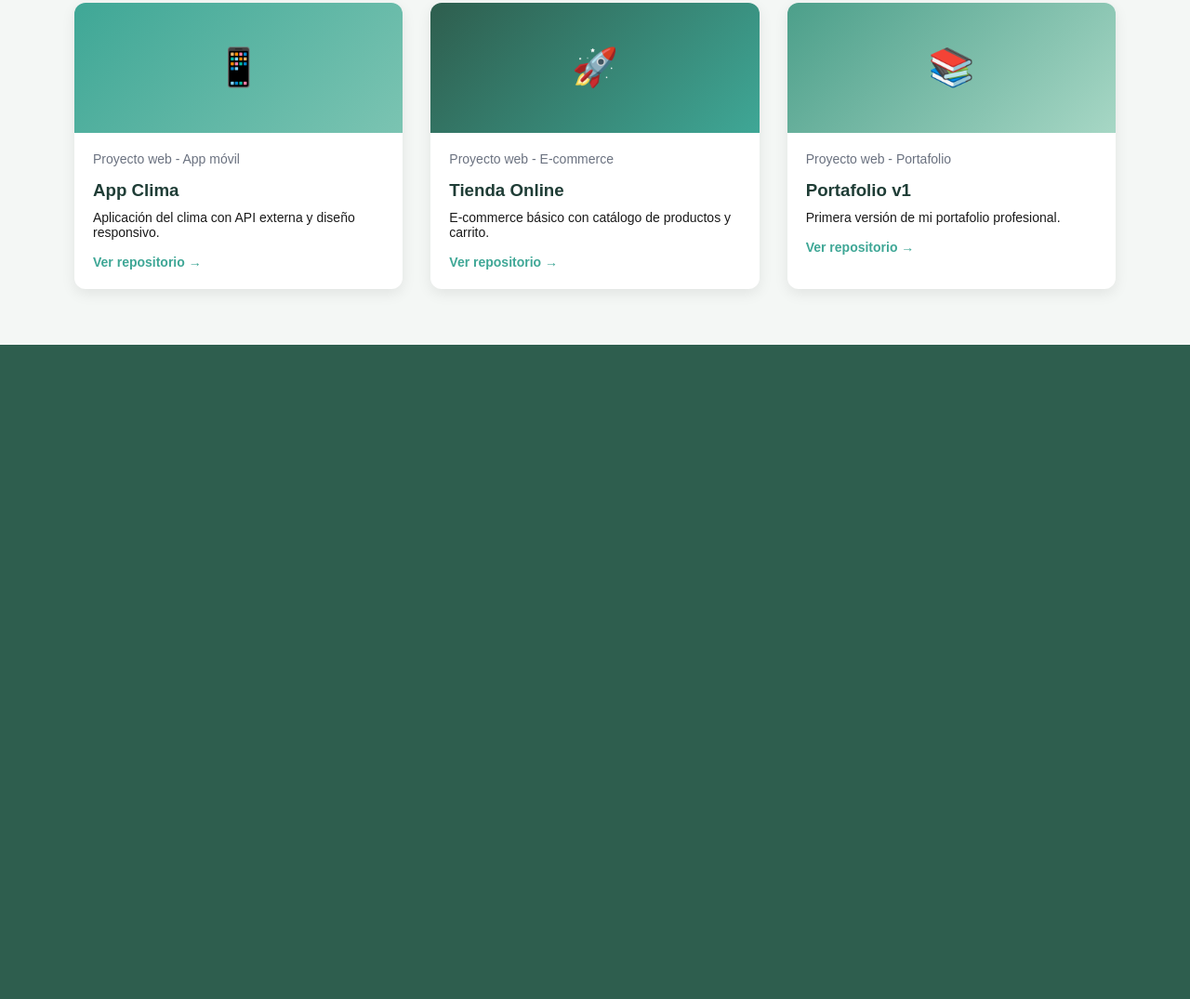
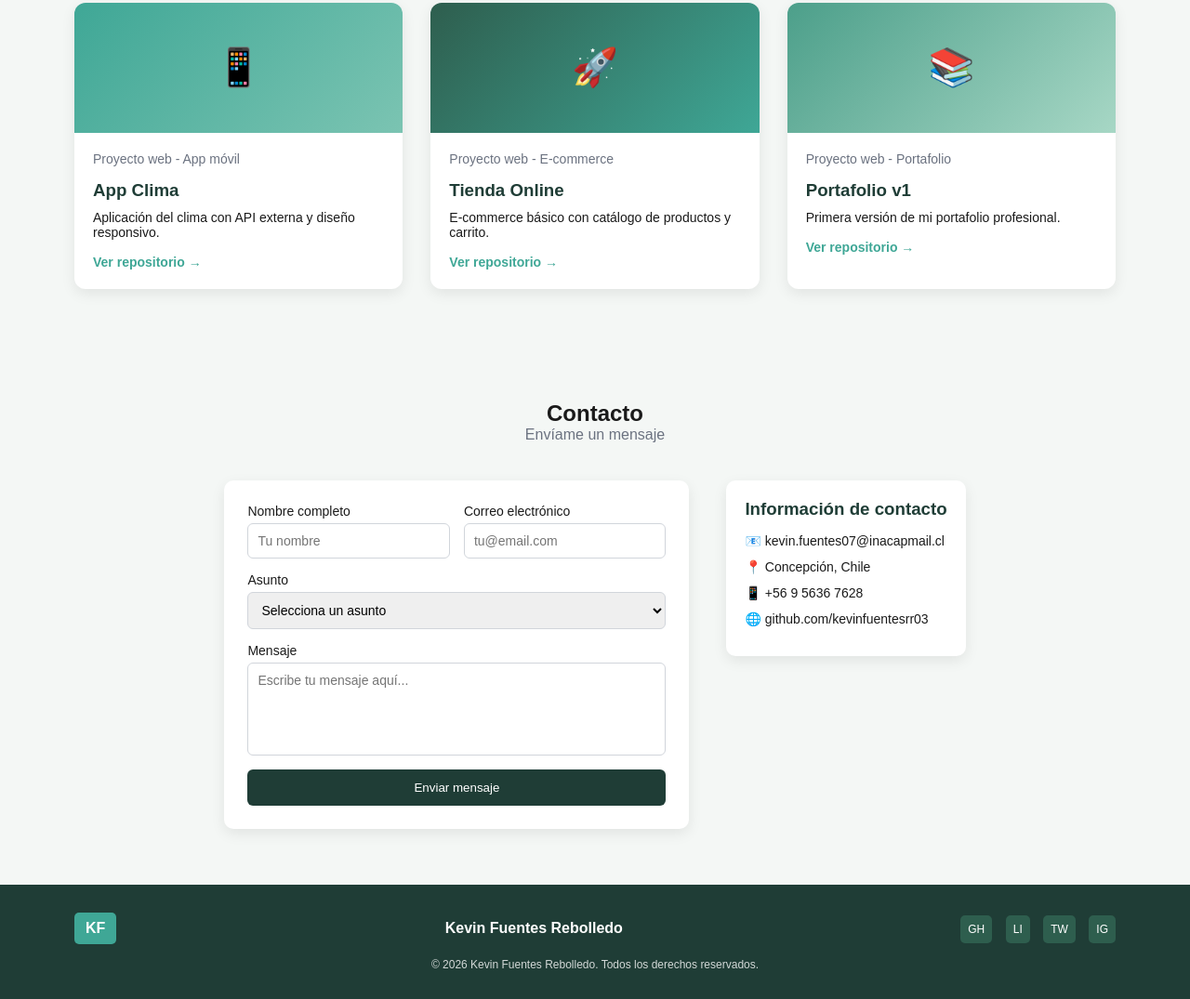
Before and after one commit to kevinfuentesrr03/Proyecto_Evaluacion_Uno, a plain HTML site: page index.html in a window 1280 px wide. Shown: the part 2062-3137 px from the top of the page at 93% size. Before the commit the page ends 2433 px from the top, so only its background shows below. Drawn offline with Linux system fonts and the light colour scheme.

Commit message:
formulario de contacto y footer

```diff
--- a/index.html
+++ b/index.html
@@ -213,6 +213,81 @@
 
     </div>
 </section>
+<section class="contacto">
+    <h2>Contacto</h2>
+    <p class="subtitulo">Envíame un mensaje</p>
+
+    <div class="contenedor-contacto">
+
+        <!-- FORMULARIO -->
+        <form class="formulario">
+
+            <div class="fila">
+                <div class="campo">
+                    <label>Nombre completo</label>
+                    <input type="text" placeholder="Tu nombre">
+                </div>
+
+                <div class="campo">
+                    <label>Correo electrónico</label>
+                    <input type="email" placeholder="tu@email.com">
+                </div>
+            </div>
+
+            <div class="campo">
+                <label>Asunto</label>
+                <select>
+                    <option>Selecciona un asunto</option>
+                    <option>Trabajo</option>
+                    <option>Colaboración</option>
+                    <option>Consulta</option>
+                </select>
+            </div>
+
+            <div class="campo">
+                <label>Mensaje</label>
+                <textarea placeholder="Escribe tu mensaje aquí..."></textarea>
+            </div>
+
+            <button type="submit" class="boton-enviar">Enviar mensaje</button>
+        </form>
+
+        <!-- INFO -->
+        <aside class="info-contacto">
+            <h3>Información de contacto</h3>
+
+            <ul>
+                <li>📧 kevin.fuentes07@inacapmail.cl</li>
+                <li>📍 Concepción, Chile</li>
+                <li>📱 +56 9 5636 7628</li>
+                <li>🌐 github.com/kevinfuentesrr03</li>
+            </ul>
+        </aside>
+
+    </div>
+</section>
+
+<footer class="footer">
+    <div class="footer-contenido">
+        <div class="logo-footer">KF</div>
+        <p class="nombre-footer">Kevin Fuentes Rebolledo</p>
+
+        <div class="redes">
+            <a href="#">GH</a>
+            <a href="#">LI</a>
+            <a href="#">TW</a>
+            <a href="#">IG</a>
+        </div>
+    </div>
+
+    <p class="copyright">
+        © 2026 Kevin Fuentes Rebolledo. Todos los derechos reservados.
+    </p>
+</footer>
+
+
+
+
 
 </body>
 </html>
--- a/style.css
+++ b/style.css
@@ -430,3 +430,147 @@ body {
 .contenido-proyecto a:hover {
     text-decoration: underline;
 }
+
+.contacto {
+    background-color: #F4F7F5;
+    padding: 60px 80px;
+    text-align: center;
+    color: #1A1A1A;
+}
+
+.subtitulo {
+    color: #6B7280;
+    margin-bottom: 40px;
+}
+
+.contenedor-contacto {
+    display: flex;
+    gap: 40px;
+    justify-content: center;
+    align-items: flex-start;
+    flex-wrap: wrap;
+}
+
+.formulario {
+    background-color: white;
+    padding: 25px;
+    border-radius: 10px;
+    width: 500px;
+    text-align: left;
+    box-shadow: 0 5px 15px rgba(0,0,0,0.08);
+}
+
+.fila {
+    display: flex;
+    gap: 15px;
+}
+
+.campo {
+    display: flex;
+    flex-direction: column;
+    margin-bottom: 15px;
+    width: 100%;
+}
+
+.campo label {
+    font-size: 14px;
+    margin-bottom: 5px;
+}
+
+.campo input,
+.campo select,
+.campo textarea {
+    padding: 10px;
+    border-radius: 6px;
+    border: 1px solid #d1d5db;
+    font-size: 14px;
+    outline: none;
+}
+
+.campo textarea {
+    min-height: 100px;
+    resize: none;
+}
+
+.boton-enviar {
+    background-color: #1F3D36;
+    color: white;
+    border: none;
+    padding: 12px;
+    width: 100%;
+    border-radius: 6px;
+    cursor: pointer;
+    transition: background 0.3s ease;
+}
+
+.boton-enviar:hover {
+    background-color: #3FA796;
+}
+
+.info-contacto {
+    background-color: white;
+    padding: 20px;
+    border-radius: 10px;
+    min-width: 250px;
+    text-align: left;
+    box-shadow: 0 5px 15px rgba(0,0,0,0.08);
+}
+
+.info-contacto h3 {
+    margin-bottom: 15px;
+    color: #1F3D36;
+}
+
+.info-contacto ul {
+    list-style: none;
+}
+
+.info-contacto li {
+    margin-bottom: 12px;
+    font-size: 14px;
+}
+
+.footer {
+    background-color: #1F3D36;
+    color: white;
+    padding: 30px 80px;
+    text-align: center;
+}
+
+.footer-contenido {
+    display: flex;
+    justify-content: space-between;
+    align-items: center;
+    margin-bottom: 15px;
+    flex-wrap: wrap;
+}
+
+.logo-footer {
+    background-color: #3FA796;
+    padding: 8px 12px;
+    border-radius: 5px;
+    font-weight: bold;
+}
+
+.nombre-footer {
+    font-weight: bold;
+}
+
+.redes a {
+    margin-left: 10px;
+    text-decoration: none;
+    background-color: #2E5E4E;
+    padding: 8px;
+    border-radius: 5px;
+    color: white;
+    font-size: 12px;
+}
+
+.redes a:hover {
+    background-color: #3FA796;
+}
+
+.copyright {
+    font-size: 12px;
+    opacity: 0.8;
+}
```
